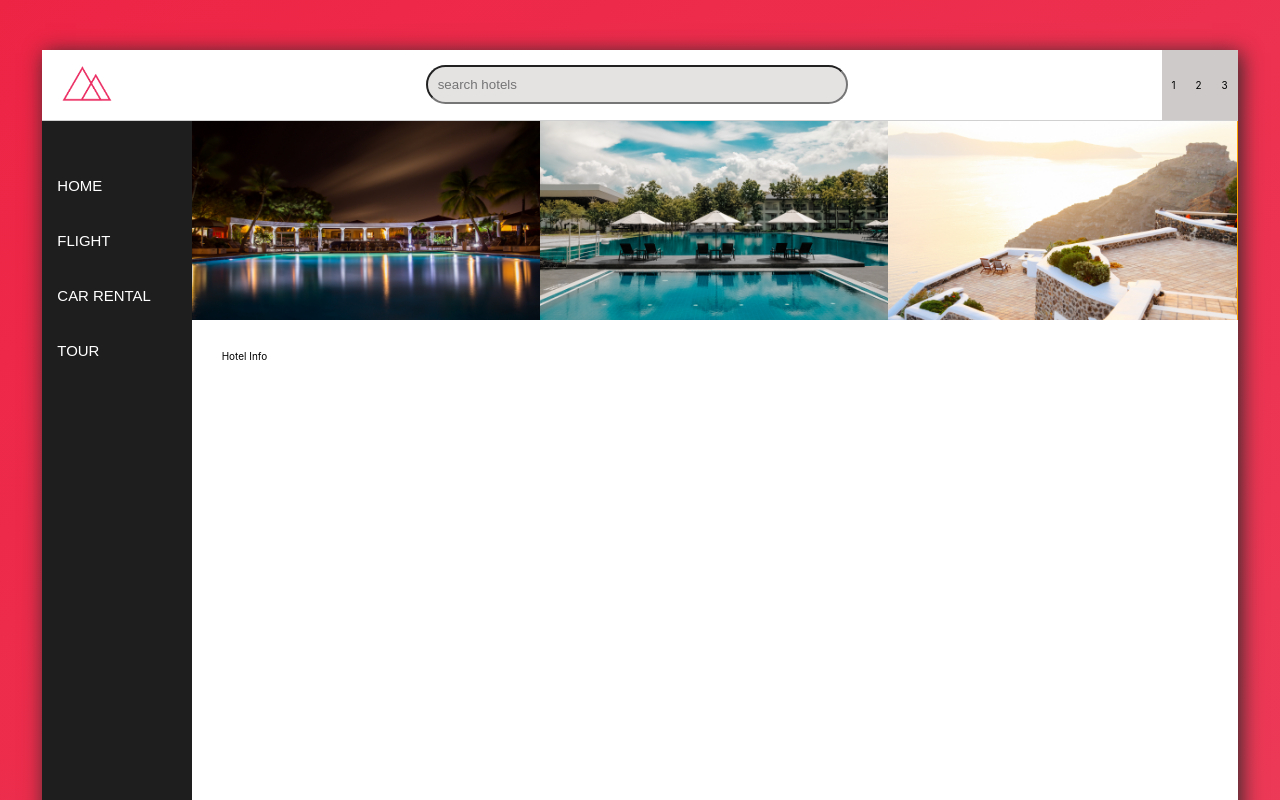
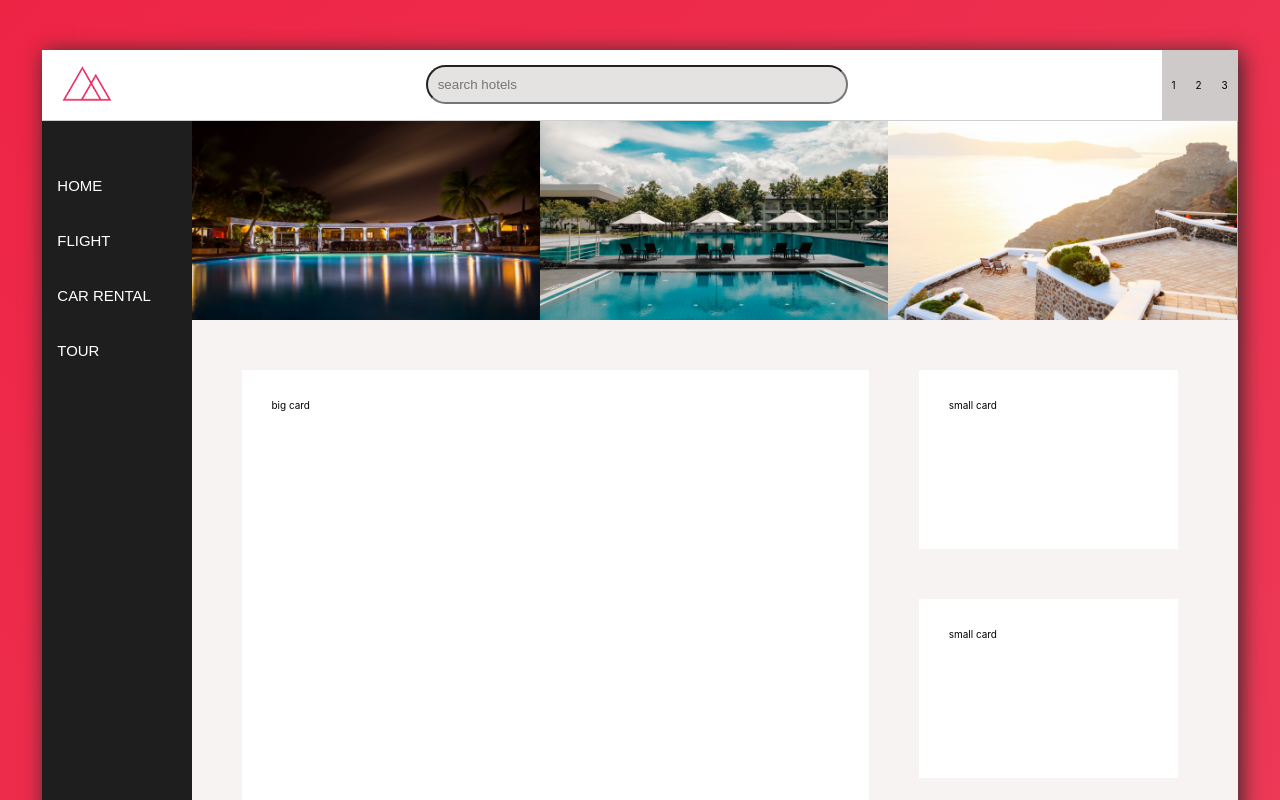
Before and after one commit to ashrofdev/trillo-in-react, a React (Create React App) app: page / in a window 1280 px wide. Shown: the top 800 px of the page. Built offline with nearby package versions, Linux system fonts and the light colour scheme.

Commit message:
creating hotel info containers

```diff
--- a/src/components/container/container.css
+++ b/src/components/container/container.css
@@ -96,9 +96,24 @@ input:focus {
 .hotel-info {
     grid-row: 3/4;
     height: 50rem;
-    padding: 3rem;
+    padding: 5rem;
     grid-column: 2/-1;
     border-bottom: 1px solid #777;
+    background-color: rgb(247, 243, 243);
+    display: flex;
+}
+.hotel-info .big-card {
+    background-color: #fff;
+    padding: 3rem;
+    margin-right: 5rem;
+    width: 60%;
+}
+.hotel-info .small-card {
+    background-color: #fff;
+    padding: 3rem;
+    height: 12rem;
+    width: 20rem;
+    margin-bottom: 5rem;
 }
 .cta {
     grid-column: 2 / -1;
--- a/src/components/hotel-info/HotelInfo.js
+++ b/src/components/hotel-info/HotelInfo.js
@@ -3,7 +3,18 @@ import React from 'react'
 const HotelInfo = () => {
     return (
         <div className="hotel-info">
-            {'Hotel Info'}
+            <div className="big-card">
+                {'big card'}
+            </div>
+            <div className="small-cards">
+                <div className="small-card">
+                    {'small card'}
+                </div>
+                <div className="small-card">
+                    {'small card'}
+                </div>
+                <button>Show all &rarr;</button>
+            </div>
         </div>
     )
 }
```
